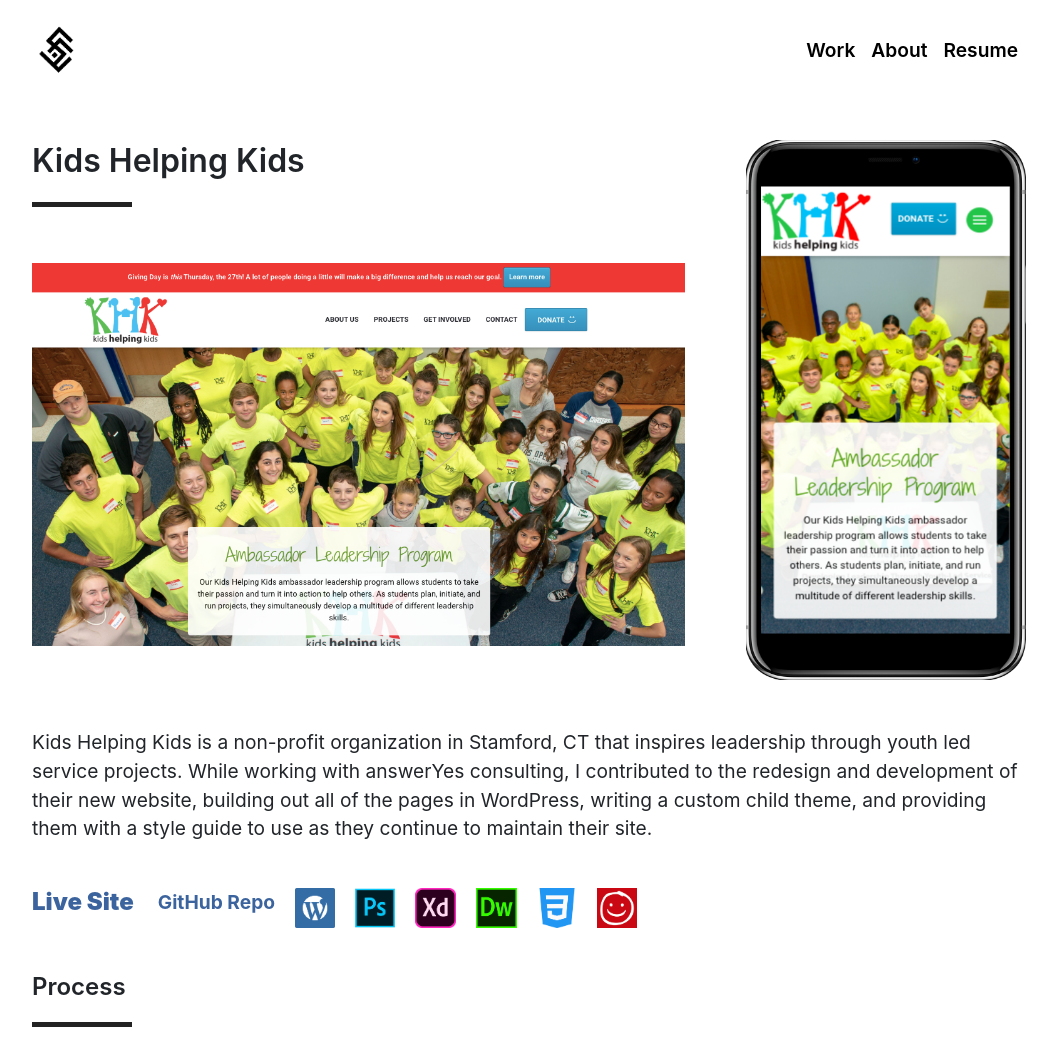
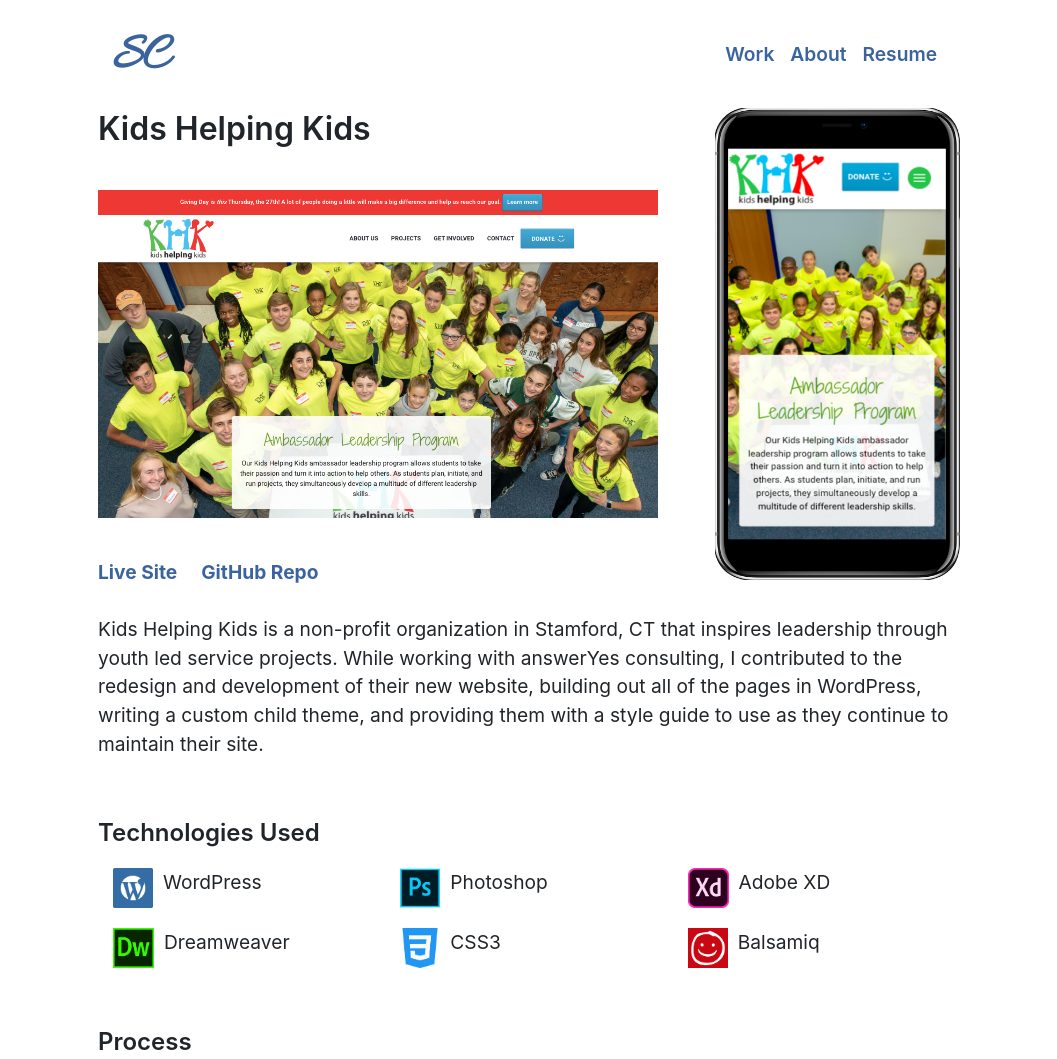
Before and after one commit to saracoren/Portfolio, a plain HTML site: page khk.html in a window 1280 px wide. Shown: the top 1059 px of the page, without its empty margins (111-1168 px from the left). Drawn offline with nearby package versions, Linux system fonts and the light colour scheme.

Commit message:
updated styles with feedback

```diff
--- a/khk.html
+++ b/khk.html
@@ -1,97 +1,26 @@
 <!DOCTYPE html>
-<html lang="en" style="background: white;">
+<html lang="en">
 
 <head>
     <meta charset="UTF-8">
     <meta name="viewport" content="width=device-width, initial-scale=1.0">
     <meta http-equiv="X-UA-Compatible" content="ie=edge">
     <title>Sara Coren</title>
-    <link rel="shortcut icon" type="image/png" href="assets/favicon.png">
+    <link rel="shortcut icon" type="image/png" href="assets/sblacklogo.png">
+    <link href="https://fonts.googleapis.com/css2?family=Allura&display=swap" rel="stylesheet">
     <link href="https://fonts.googleapis.com/css?family=Open+Sans&display=swap" rel="stylesheet">
-    <style>
-      body {
-        font-family: 'Open Sans', !important;
-      }
-      h1 {
-          /* margin: 75px auto 45px !important;  */
-        text-align: center;
-        font-size: 32px !important;
-        font-weight: 600 !important;
-        line-height: 1.3 !important;
-        font-size: 32px !important;
-        }
-      h2 {
-        /* margin-top: 10px !important; */
-        text-align: center;
-        /* margin-bottom: 2em !important; */
-        font-weight: 600 !important;
-        font-size: 24px !important;
-      }
-      a {
-        color: black !important;
-        text-decoration: none !important;
-      }
-      a:hover {
-        opacity: 70% !important;
-      }
-      p {
-        margin-top: 0;
-        margin-bottom: 1rem;
-        font-size: 22px;
-        /* text-align: justify; */
-      }
-      .contact-btn {
-        border: 2px solid white;
-        width: 15%;
-        margin: 0 auto;
-        text-align: center;
-        padding: 5px;
-      }
-      .contact-btn:hover {
-        border: 0px solid white;
-        background:white;
-        color:rgb(0, 104, 131);
-      }
-      .contact-btn-text {
-        color: white;
-        font-size: 18px;
-        margin-bottom: 0;
-      }
-      .contact-btn-text:hover {
-        color:rgb(0, 104, 131);
-      }
-      .ruby p {
-          display:none;
-      }
-      .ruby:hover p {
-          display:block;
-      }
-      .react p {
-          display: none;
-          margin-top: 20px;
-          text-align: center;
-      }
-      .react:hover p {
-          display: block;
-      }
-        @media only screen and (max-width: 991px) {
-        .mobile-img {
-        display: none;
-        }
-    }
-    </style>
     <link rel="stylesheet" href="https://maxcdn.bootstrapcdn.com/bootstrap/4.0.0/css/bootstrap.min.css"
         integrity="sha384-Gn5384xqQ1aoWXA+058RXPxPg6fy4IWvTNh0E263XmFcJlSAwiGgFAW/dAiS6JXm" crossorigin="anonymous">
     <link rel="stylesheet" type="text/css" href="main.css">
 
 </head>
 
-<body style="background: white;">
+<body>
     <div class="big-wrapper">
         <div class="nav-container">
             <nav class="navbar navbar-expand-lg navbar-light bg-light justify-content-between">
-                <div class="container" style="width: 80%;">
-                    <a class="navbar-brand" href="index.html"><img src="assets/sclogo.png" style="height: 50px;"></a>
+                <div class="container" style="padding:0;">
+                    <a class="navbar-brand" href="index.html"><h3 class="logo">SC</h3></a>
                     <button class="navbar-toggler" type="button" data-toggle="collapse" data-target="#navbarNav"
                         aria-controls="navbarNav" aria-expanded="false" aria-label="Toggle navigation">
                         <span class="navbar-toggler-icon"></span>
@@ -113,55 +42,75 @@
             </nav>
         </div>
     <div>
-        <div class="container" style="width: 80%; margin-bottom: 3.5em;">
+        <div class="container" style=" margin-bottom: 3.5em;">
             <div >
-                <div class="row" style="margin-top: 40px; margin-bottom: 20px;">
-                    <div class="col-lg-8">
+                <div class="row">
+                    <div class="col-lg-8" style="padding-left: 0px !important">
                         <div>
-                            <h1 style="text-align: left !important; margin-top: 0; margin-bottom: 20px;">Kids Helping Kids</h1>
-                            <span class="hr-small" style="background-color: #222; display: inline-block; height: 5px; margin-bottom: 50px; width: 100px;"></span>
+                            <div>
+                                <h1 class="project-heading">Kids Helping Kids</h1>
+                                <!-- <span class="hr-small" style="background-color: #222; display: inline-block; height: 5px; margin-bottom: 30px; width: 100px;"></span> -->
+                            </div>
                             <img class="project-img" src="assets/KHK.png" style="width: 100%;">
+                            <div style="display: flex; flex-direction: row; margin-top: 40px;">
+
+                                <p><a href="#"><strong>Live Site</strong></a></p>
+                                <p><a href="#" style="margin-left: 1.25em;"><strong>GitHub Repo</strong></a></p>
+                            </div>
                         </div>
                     </div>
-                    <div class="col-lg-4">
+                    <div class="col-lg-4" style="padding-right: 0px !important">
                         <img class="mobile-img" src="assets/khk-mobile.png" style="width: 90%; height: 95%; float: right;">
                     </div>
                 </div>
                 <div class="row">
-                        <div class="col-lg-12">
-                            <p>
-                                Kids Helping Kids is a non-profit organization in Stamford, CT that inspires leadership through youth led service projects.  While working with answerYes consulting, I contributed to the redesign and development of their new website, building out all of the pages in WordPress, writing a custom child theme, and providing them with a style guide to use as they continue to maintain their site.<br>
-                                <br>
-                                <div style="display: flex; flex-direction: row;">
-                                    <div style="display: flex; flex-direction: row;">
+                        <div >
 
-                                        <h2><a href="#" style=" color: rgb(59, 99, 157)  !important;"><strong>Live Site</strong></a></h2>
-                                        <p><a href="#" style=" color: rgb(59, 99, 157) !important; margin-left: 1.25em;"><strong>GitHub Repo</strong></a></p>
+                            <p style="margin-top:10px;">
+                                Kids Helping Kids is a non-profit organization in Stamford, CT that inspires leadership through youth led service projects.  While working with answerYes consulting, I contributed to the redesign and development of their new website, building out all of the pages in WordPress, writing a custom child theme, and providing them with a style guide to use as they continue to maintain their site.</p><br>
+
+                                <div>
+                                    <div>
+                                        <h2 class="project-sub-heading" style="margin-top: 20px">Technologies Used</h2>
                                     </div>
-                                    <div style="display:flex; flex-direction: row;">
-                                        <div class="react">
-                                            <img class="tech-img-1" src="assets/tech-icons/wordpress.png" style="height: 40px; width: auto; margin-left: 20px;">
+                                    <div  style="display: flex; flex-direction: row; flex-wrap: wrap !important;">
+
+                                        <div class="col-lg-4 col-md-6" style="display: flex; flex-direction: row; flex-wrap: wrap !important;">
+                                            <img src="assets/tech-icons/wordpress.png" style="height: 40px; width: auto; margin-left: 0px; margin-right: 10px; margin-bottom: 20px">
+                                            <p style="margin-right: 40px">WordPress</p>
                                         </div>
-                                        <div class="ruby">
-                                            <img class="tech-img-1" src="assets/tech-icons/photoshop.jpg" style="height: 40px; width: auto; margin-left: 20px;">
+                                        <div class="col-lg-4 col-md-6" style="display: flex; flex-direction: row; flex-wrap: wrap !important;">
+                                            <img src="assets/tech-icons/photoshop.jpg" style="height: 40px; width: auto; margin-left: 0px;margin-right: 10px; margin-bottom: 20px">
+                                            <p style="margin-right: 40px">Photoshop</p>
                                         </div>
-                                        <div class="ruby">
-                                                <img class="tech-img-1" src="assets/tech-icons/xd.png" style="height: 40px; width: auto; margin-left: 20px;">
+                                        <div class="col-lg-4 col-md-6" style="display: flex; flex-direction: row; flex-wrap: wrap !important;">
+
+                                            <img src="assets/tech-icons/xd.png" style="height: 40px; width: auto; margin-left: 0px; margin-right: 10px; margin-bottom: 20px">
+                                            <p style="margin-right: 40px">Adobe XD</p>
+
                                         </div>
-                                        <div class="ruby">
-                                                <img class="tech-img-1" src="assets/tech-icons/dreamweaver.png" style="height: 40px; width: auto; margin-left: 20px;">
-                                            </div>
-                                        <div class="ruby">
-                                            <img class="tech-img-1" src="assets/tech-icons/css.png" style="height: 40px; width: auto; margin-left: 20px;">
+                                        <div class="col-lg-4 col-md-6" style="display: flex; flex-direction: row; flex-wrap: wrap !important;">
+
+                                            <img src="assets/tech-icons/dreamweaver.png" style="height: 40px; width: auto; margin-left: 0px; margin-right: 10px; margin-bottom: 20px">
+                                            <p style="margin-right: 40px">Dreamweaver</p>
+
                                         </div>
-                                        <div class="react">
-                                            <img class="tech-img-1" src="assets/tech-icons/balsamiq.png" style="height: 40px; width: auto; margin-left: 20px;">
+                                        <div class="col-lg-4 col-md-6" style="display: flex; flex-direction: row; flex-wrap: wrap !important;">
+
+                                            <img src="assets/tech-icons/css.png" style="height: 40px; width: auto; margin-left: 0px; margin-right: 10px; margin-bottom: 20px">
+                                            <p style="margin-right: 40px">CSS3</p>
+
                                         </div>
+                                        <div class="col-lg-4 col-md-6" style="display: flex; flex-direction: row; flex-wrap: wrap !important;">
+
+                                            <img src="assets/tech-icons/balsamiq.png" style="height: 40px; width: auto; margin-left: 0px; margin-right: 10px; margin-bottom: 20px">
+                                            <p style="margin-right: 40px">Balsamiq</p>
+                                        </div>
+
                                     </div>
                                 </div>
-                            </p>
-                            <h2 style="text-align: left !important; margin-top: 40px; margin-bottom: 20px">Process</h2>
-                            <span class="hr-small" style="background-color: #222; display: inline-block; height: 5px; margin-bottom: 30px; width: 100px;"></span>
+
+                            <h2 class="project-sub-heading" style="margin-top: 40px;">Process</h2>
                             <p>
                                 Before starting the redesign, I did an invetory of KHK's current site at the time and made two site maps to reflect the current information architecture of the site and the proposed information architecture for the redesign.
                             </p><br/>
@@ -178,7 +127,7 @@
                             </p>
                             <br>
                             <img src="assets/Screen Shot 2020-03-14 at 10.20.16 AM.png" style="width: 100%;">
-                            <h2 style="text-align: left !important; margin-top: 40px; margin-bottom: 20px">Color Palette</h2>
+                            <!-- <h2 style="text-align: left !important; margin-top: 40px; margin-bottom: 20px">Color Palette</h2>
                             <span class="hr-small" style="background-color: #222; display: inline-block; height: 5px; margin-bottom: 30px; width: 100px;"></span>
                             <p>
                                 The color pallete we chose to use reflected the colors in the KHK logo as well as a couple of complimentary accent colors.  We used the accent colors to create banners for their newsletter sign up and new project creation.
@@ -194,9 +143,8 @@
                             <div style="display:flex; flex-direction: row; justify-content: space-between; align-items: center;">
                                     <img src="assets/logo.png" style="width: 24%; height: 80%;">
                                     <img src="assets/Screen Shot 2020-03-14 at 11.26.21 AM.png" style="width: 74%;">
-                                </div>
-                            <h2 style="text-align: left !important; margin-top: 40px; margin-bottom: 20px">Style Guide</h2>
-                            <span class="hr-small" style="background-color: #222; display: inline-block; height: 5px; margin-bottom: 30px; width: 100px;"></span>
+                                </div> -->
+                            <h2 class="project-sub-heading" style="margin-top: 40px;">Style Guide</h2>
                             <p>
                                 The color pallete we chose to use reflected the colors in the KHK logo as well as a couple of complimentary accent colors.  We used the accent colors to create banners for their newsletter sign up and new project creation.
                             </p>
@@ -211,17 +159,17 @@
                     </div>
             </div>
         </div>
-        <!-- <div style="background-color: rgb(0, 104, 131); height: 200px; display: flex; flex-direction: column; align-content: center;">
+        <div style="background-color: rgb(59, 99, 157) !important; height: 200px; display: flex; flex-direction: column; align-content: center;">
                 <div>
-                    <h2 style="color: white; padding-top: 2em; margin-bottom: 20px !important;">Want to connect?</h2>
+                    <h2 class="project-title" style="color: white; padding-top: 2em; margin-bottom: 20px !important;">Want to connect?</h2>
                     <a href="#"><h3><div class="contact-btn contact-btn-text">
                         Get in touch!
                     </div></h3></a>
                 </div>
-        </div> -->
+        </div>
     </div>
 </div>
-<footer>
+<!-- <footer>
     <div class="footer-div">
         <h4 class="email">sara.coren@gmail.com</h4>
     </div>
@@ -229,7 +177,7 @@
         <a href="https://www.linkedin.com/in/saracoren/" target="_blank"><img class="footer-img" src="https://image.flaticon.com/icons/png/512/61/61109.png"></a>
         <a href="https://github.com/saracoren" target="_blank"><img class="footer-img" src="https://image.flaticon.com/icons/svg/25/25657.svg" ></a>
     </div>
-</footer>
+</footer> -->
     <script src="https://code.jquery.com/jquery-3.2.1.slim.min.js" integrity="sha384-KJ3o2DKtIkvYIK3UENzmM7KCkRr/rE9/Qpg6aAZGJwFDMVNA/GpGFF93hXpG5KkN" crossorigin="anonymous"></script>
     <script src="https://cdnjs.cloudflare.com/ajax/libs/popper.js/1.12.9/umd/popper.min.js" integrity="sha384-ApNbgh9B+Y1QKtv3Rn7W3mgPxhU9K/ScQsAP7hUibX39j7fakFPskvXusvfa0b4Q" crossorigin="anonymous"></script>
     <script src="https://maxcdn.bootstrapcdn.com/bootstrap/4.0.0/js/bootstrap.min.js" integrity="sha384-JZR6Spejh4U02d8jOt6vLEHfe/JQGiRRSQQxSfFWpi1MquVdAyjUar5+76PVCmYl" crossorigin="anonymous"></script>
--- a/main.css
+++ b/main.css
@@ -6,6 +6,10 @@
     background: white !important;
     padding:20px 0;
 }
+
+/* .navlink {
+    color: rgb(59, 99, 157) !important;
+} */
 
 .logo {
     height: 50px;
@@ -19,16 +23,24 @@
 }
 
 a {
-    color: black !important;
+    color: rgb(59, 99, 157) !important;
     text-decoration: none !important;
+    /* color:  rgb(0, 104, 131); */
 }
+
+p {
+    margin-top: 0;
+    margin-bottom: 1rem;
+    font-size: 22px;
+  }
 
 a:hover {
     opacity: 70% !important;
 }
 
 .container {
-    width: 80%;
+    width: 65%;
+    padding: 0;
 }
 
 .intro-div {
@@ -37,13 +49,23 @@
     text-align: center;
 }
 
+.logo {
+    font-family: 'Allura', cursive;
+    font-weight: 900;
+    font-size: 2.5em;
+    line-height: 1.3;
+}
+
 .name {
     /* color: rgb(0, 71, 106);  */
-    color: rgb(59, 99, 157);
-    margin-top: 25px;
+    font-family: 'Allura', cursive;
+    /* color: rgb(59, 99, 157);  */
+    font-weight: 900;
+    font-size: 3.5em;
+    /* margin-top: 25px;  */
     margin-bottom: 0;
     text-align: center;
-    font-weight: 600;
+    /* font-weight: 600;  */
     line-height: 1.3;
 }
 .intro-para {
@@ -64,8 +86,21 @@
     margin-top: 10px;
     text-align: center;
     margin-bottom: 2em;
-    font-weight: 300;
+    font-weight: 500;
     font-size: 24px;
+    color: black;
+    /* color: rgb(0, 71, 106); */
+}
+
+
+.project-left {
+    padding:0;
+    padding-right: 10px;
+}
+
+.project-right {
+    padding:0;
+    padding-left: 10px;
 }
 
 .about {
@@ -80,6 +115,21 @@
     width: 80%;
     margin: 0 auto;
     margin-bottom: 20px;
+}
+
+.project-heading {
+    font-size: 32px;
+    font-weight: 600;
+    line-height: 1.3;
+    margin-bottom: 40px;
+}
+
+.project-sub-heading {
+    text-align: left !important;
+    margin-top: 40px;
+    margin-bottom: 20px;
+    font-weight: 600 !important;
+    font-size: 24px !important;
 }
 
 .wrapper {
@@ -111,7 +161,7 @@
 }
 
 .email {
-    opacity: 0.7;
+    opacity: .7;
 }
 
 .footer-img {
@@ -120,12 +170,39 @@
     opacity: .5;
 }
 
+.contact-btn {
+    border: 2px solid white;
+    width: 15%;
+    margin: 0 auto;
+    text-align: center;
+    padding: 5px;
+  }
+  .contact-btn:hover {
+    border: 0px solid white;
+    background:white;
+    color:rgb(0, 104, 131);
+  }
+  .contact-btn-text {
+    color: white;
+    font-size: 18px;
+    margin-bottom: 0;
+  }
+  .contact-btn-text:hover {
+    color:rgb(0, 104, 131);
+  }
+
 @media only screen and (max-width: 1280px) {
     .intro-div {
         width: 55%;
     }
     .img-div {
         padding-bottom: 5px !important;
+    }
+}
+
+@media only screen and (max-width: 991px) {
+    .mobile-img {
+    display: none;
     }
 }
 
```
Also changed, not shown: index.html (+12 -11 lines), live-local.html (+103 -88 lines), assets/SCNewLogo.png (added), assets/Screen Shot 2020-03-14 at 7.18.07 AM.png (deleted), assets/sblacklogo.png (added), assets/slogo.png (added).
